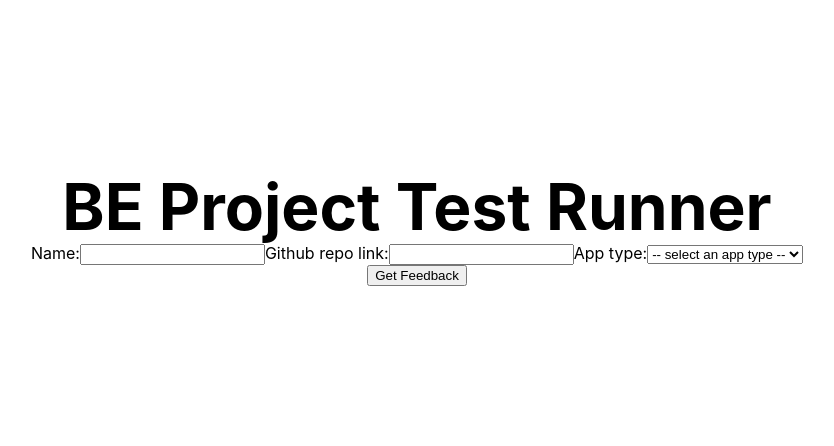
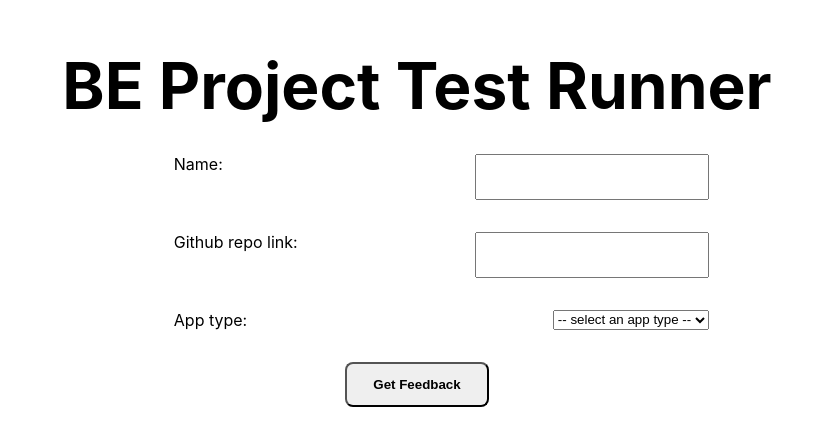
Before and after one commit to popatre/test-runner-fe, a Next.js app: page / in a window 1280 px wide. Shown: the part 172-618 px from the top of the page, without its empty margins (223-1057 px from the left). Built offline with nearby package versions, Linux system fonts and the light colour scheme.

Commit message:
add basic styling

```diff
--- a/pages/index.js
+++ b/pages/index.js
@@ -14,8 +14,6 @@ export default function Home() {
         });
     };
 
-    console.log(input);
-
     const handleNav = (e) => {
         e.preventDefault();
         router.push("/feedback/jonathan");
@@ -31,7 +29,7 @@ export default function Home() {
 
             <main className={styles.main}>
                 <h1 className={styles.title}>BE Project Test Runner</h1>
-                <form>
+                <form className={styles.form}>
                     <label>
                         Name:
                         <input
@@ -63,7 +61,9 @@ export default function Home() {
                         </select>
                     </label>
                 </form>
-                <button onClick={handleNav}>Get Feedback</button>
+                <button className={styles.btn} onClick={handleNav}>
+                    Get Feedback
+                </button>
             </main>
         </div>
     );
--- a/styles/Home.module.css
+++ b/styles/Home.module.css
@@ -56,56 +56,35 @@
     font-size: 1.5rem;
 }
 
-.code {
-  background: #fafafa;
-  border-radius: 5px;
-  padding: 0.75rem;
-  font-size: 1.1rem;
-  font-family: Menlo, Monaco, Lucida Console, Liberation Mono, DejaVu Sans Mono,
-    Bitstream Vera Sans Mono, Courier New, monospace;
+.form {
+    display: flex;
+    flex-direction: column;
+    gap: 2em;
+    margin-block: 2em;
+    width: 40%;
 }
 
-.grid {
+.form label {
     display: flex;
-  align-items: center;
-  justify-content: center;
-  flex-wrap: wrap;
-  max-width: 800px;
+    width: 110%;
+    flex-direction: row;
+    justify-content: space-between;
+}
+.form label input {
+    padding-inline: 2em;
+    padding-block: 1em;
 }
 
-.card {
-  margin: 1rem;
-  padding: 1.5rem;
-  text-align: left;
-  color: inherit;
-  text-decoration: none;
-  border: 1px solid #eaeaea;
-  border-radius: 10px;
-  transition: color 0.15s ease, border-color 0.15s ease;
-  max-width: 300px;
+.btn {
+    padding: 1em 2em;
+    border-radius: 0.6em;
+    font-weight: bold;
 }
 
-.card:hover,
-.card:focus,
-.card:active {
-  color: #0070f3;
-  border-color: #0070f3;
-}
-
-.card h2 {
-  margin: 0 0 1rem 0;
-  font-size: 1.5rem;
-}
-
-.card p {
-  margin: 0;
-  font-size: 1.25rem;
-  line-height: 1.5;
-}
-
-.logo {
-  height: 1em;
-  margin-left: 0.5rem;
+.btn:hover {
+    border: 1px solid red;
+    cursor: pointer;
+    box-shadow: 0 2px 5px 1px rgb(105, 105, 105);
 }
 
 @media (max-width: 600px) {
```
Lines whose indentation alone changed are shown as unchanged.
